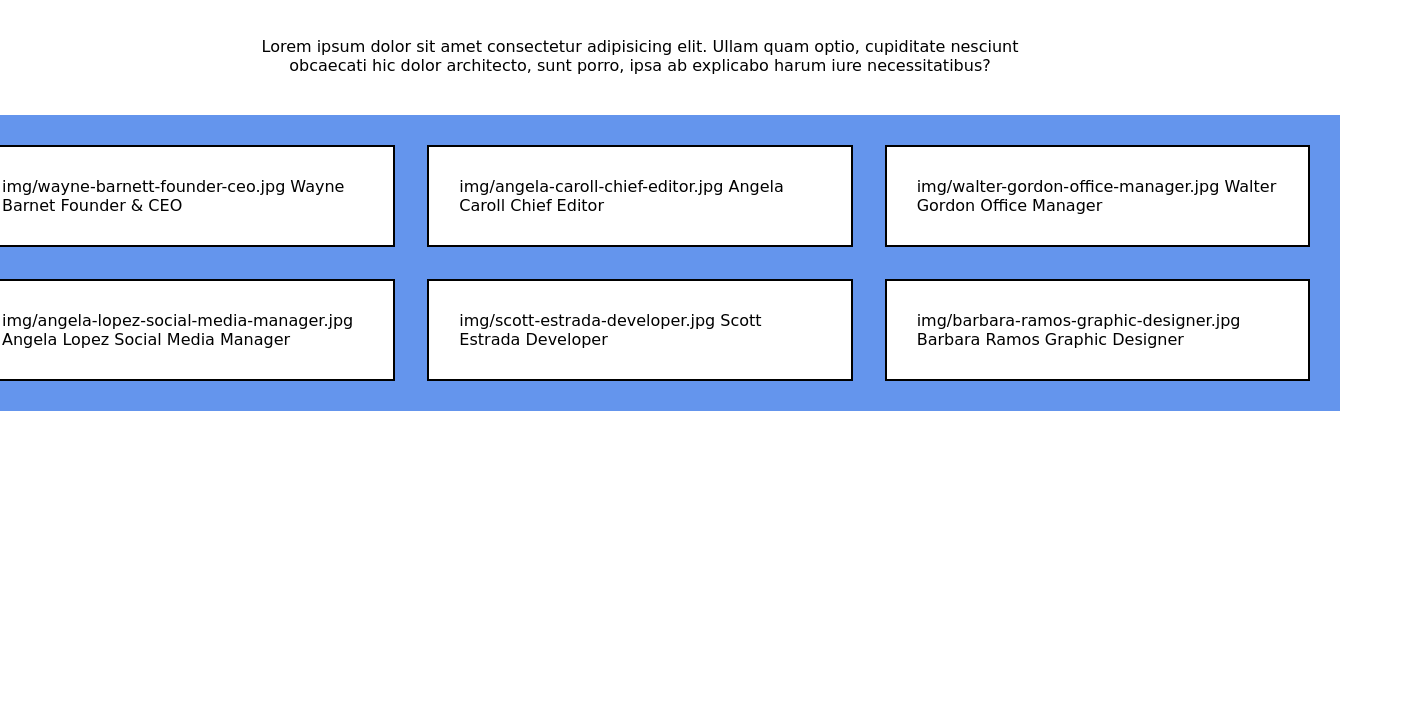
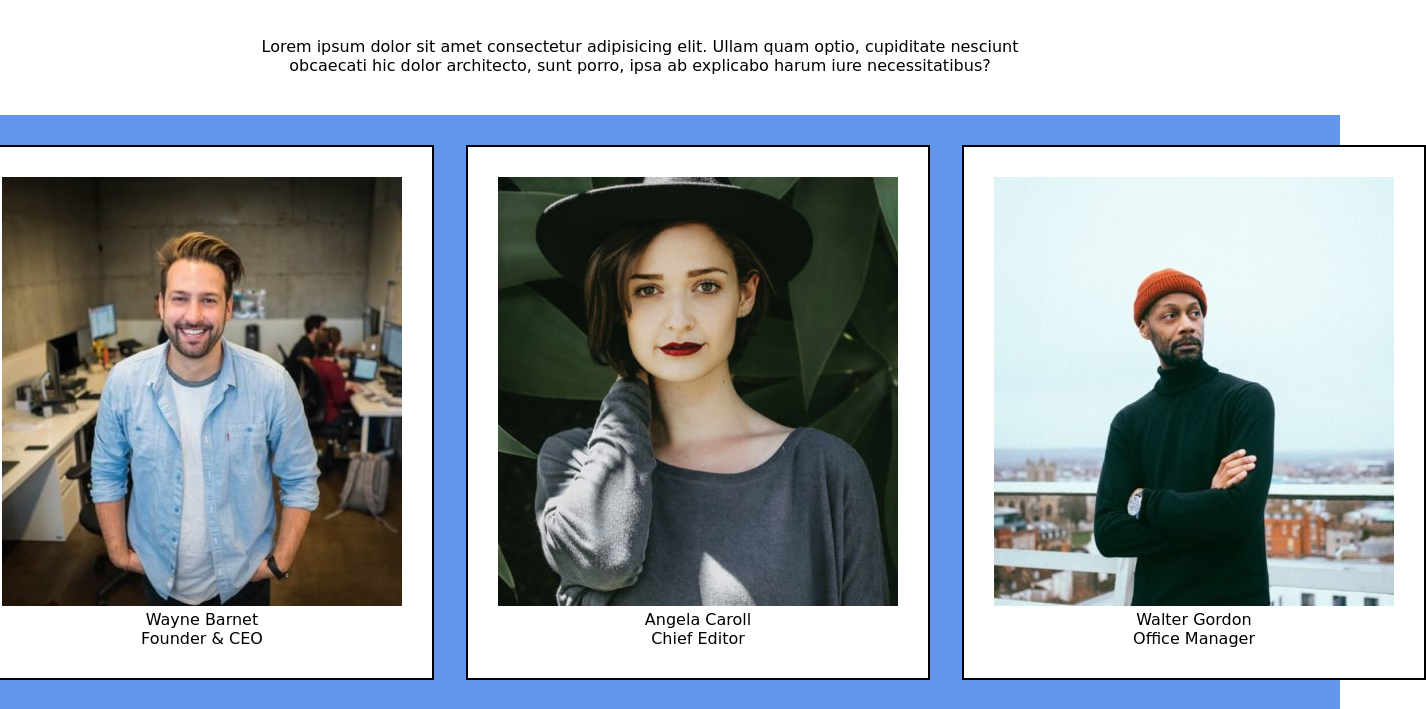
Before and after one commit to CalinCretu/js-our-team, a plain HTML site: page index.html in a window 1280 px wide. Shown: the part 81-790 px from the top of the page, 1426 px wide, since content can reach past the window. Drawn offline with Linux system fonts and the light colour scheme; a web font is replaced by a local one.

Commit message:
ADD - member_foto_displayed

```diff
--- a/css/app.css
+++ b/css/app.css
@@ -40,6 +40,10 @@ p {
 }
 
 .col {
+  display: flex;
+  flex-direction: column;
+  justify-content: center;
+  align-items: center;
   padding: 30px;
   background-color: white;
   border: 2px solid black;
--- a/js/app.js
+++ b/js/app.js
@@ -46,7 +46,7 @@ for (let i = 0; i < membri.length; i++) {
   const currentMember = membri[i];
   const card = document.createElement('card');
   const containerDOMElement = document.querySelector('.container')
-  const cardContent = `<div class='col'>${currentMember.foto} ${currentMember.nome} ${currentMember.ruolo}</div>`;
+  const cardContent = `<div class='col'><div><img class="member-foto" src="${currentMember.foto}" alt="" /></div> <div>${currentMember.nome}</div> <div>${currentMember.ruolo}</div>`;
   console.log(cardContent);
 
   containerDOMElement.innerHTML += cardContent;
```
